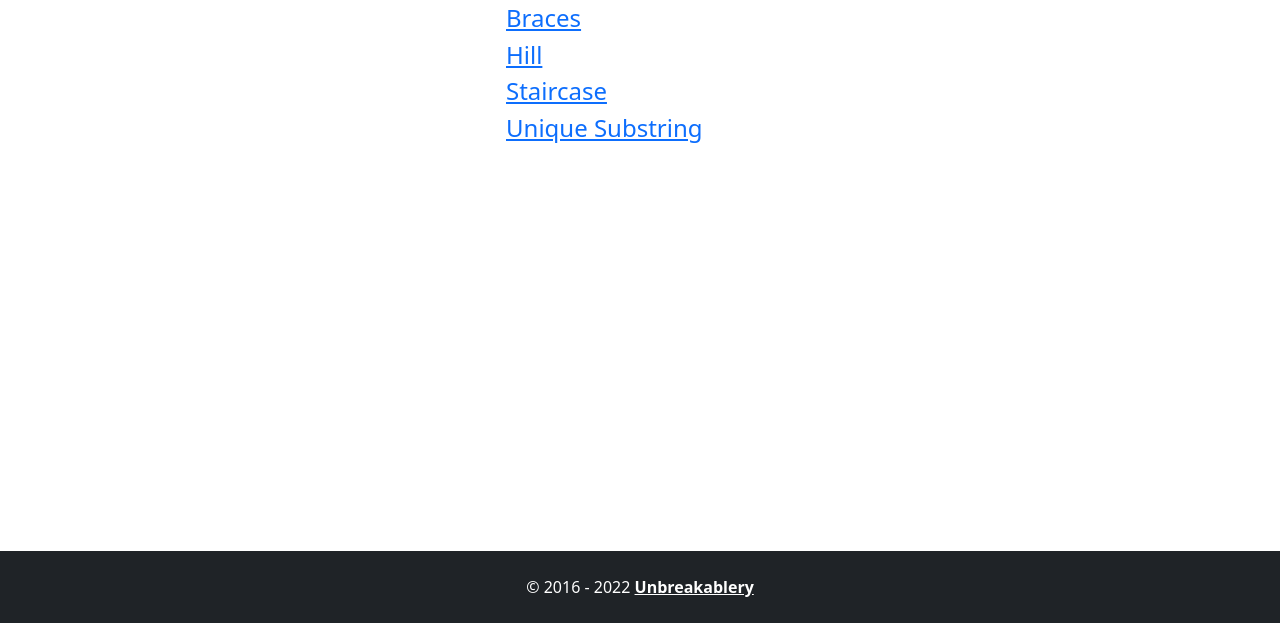
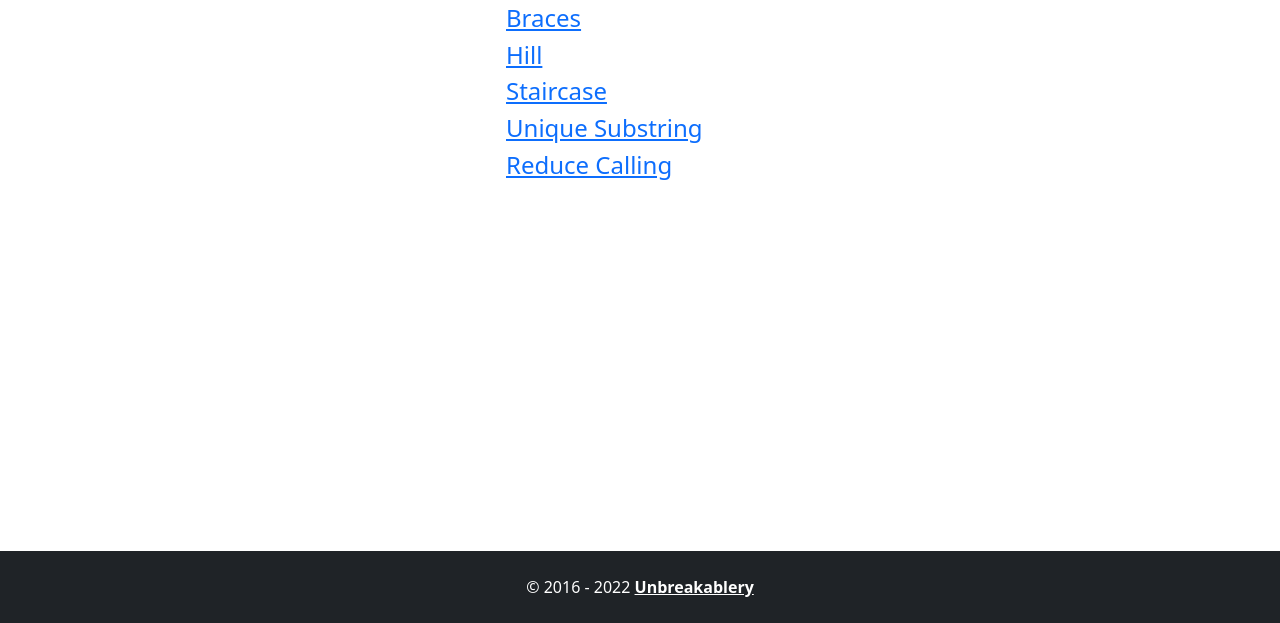
Before and after one commit to unbreakablery/algorithm-problems, a plain HTML site: page index.html in a window 1280 px wide. Shown: the part 177-800 px from the top of the page. Drawn offline with nearby package versions, Linux system fonts and the light colour scheme.

Commit message:
updated index and readme

```diff
--- a/index.html
+++ b/index.html
@@ -20,6 +20,7 @@
           <li class="list-unstyled h4"><a href="hill.html">Hill</a></li>
           <li class="list-unstyled h4"><a href="staircase.html">Staircase</a></li>
           <li class="list-unstyled h4"><a href="unique_substring.html">Unique Substring</a></li>
+          <li class="list-unstyled h4"><a href="reduce_calling.html">Reduce Calling</a></li>
         </ul>
       </div>
     </div>
```
Also changed, not shown: 1 other file.
